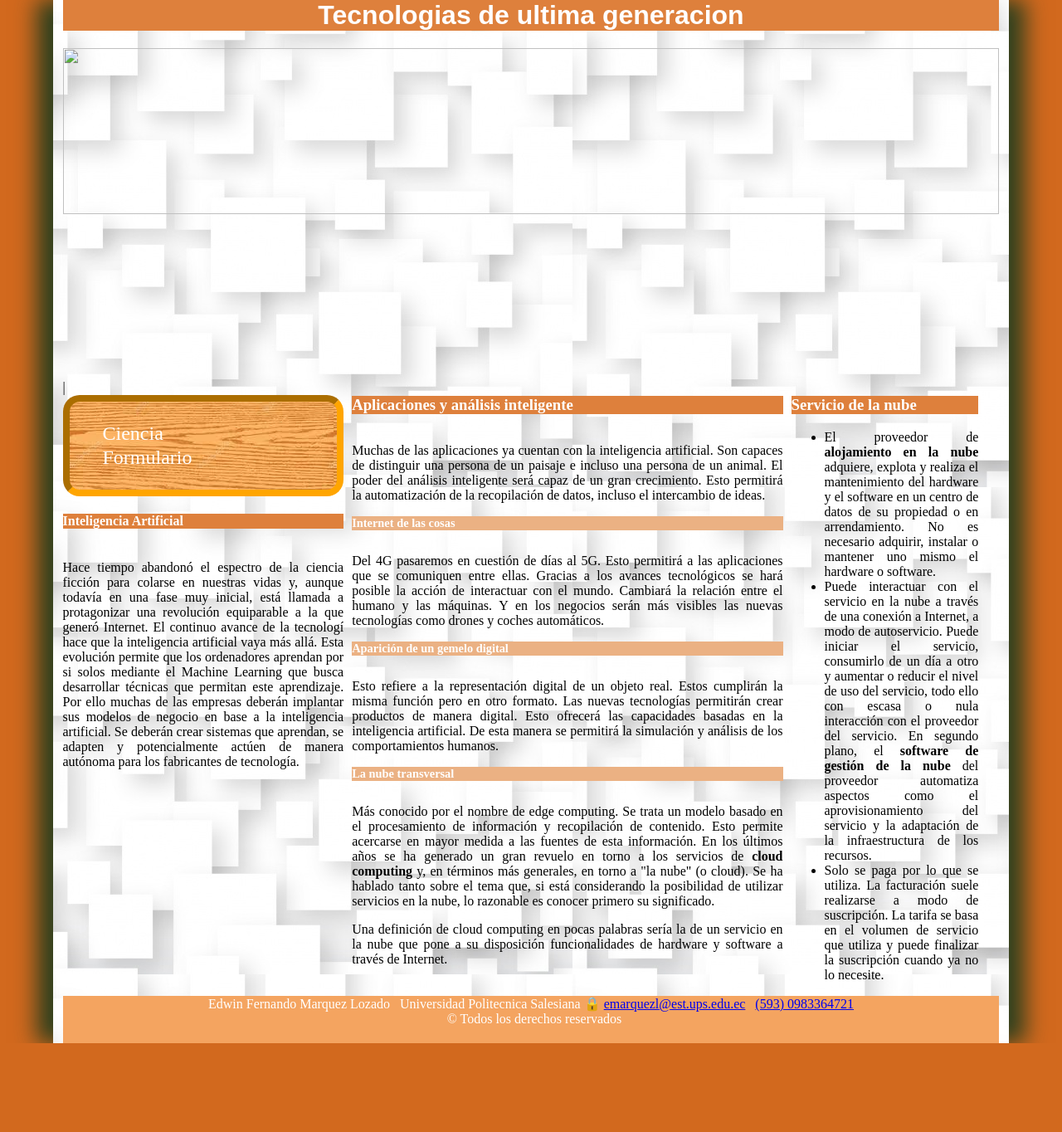
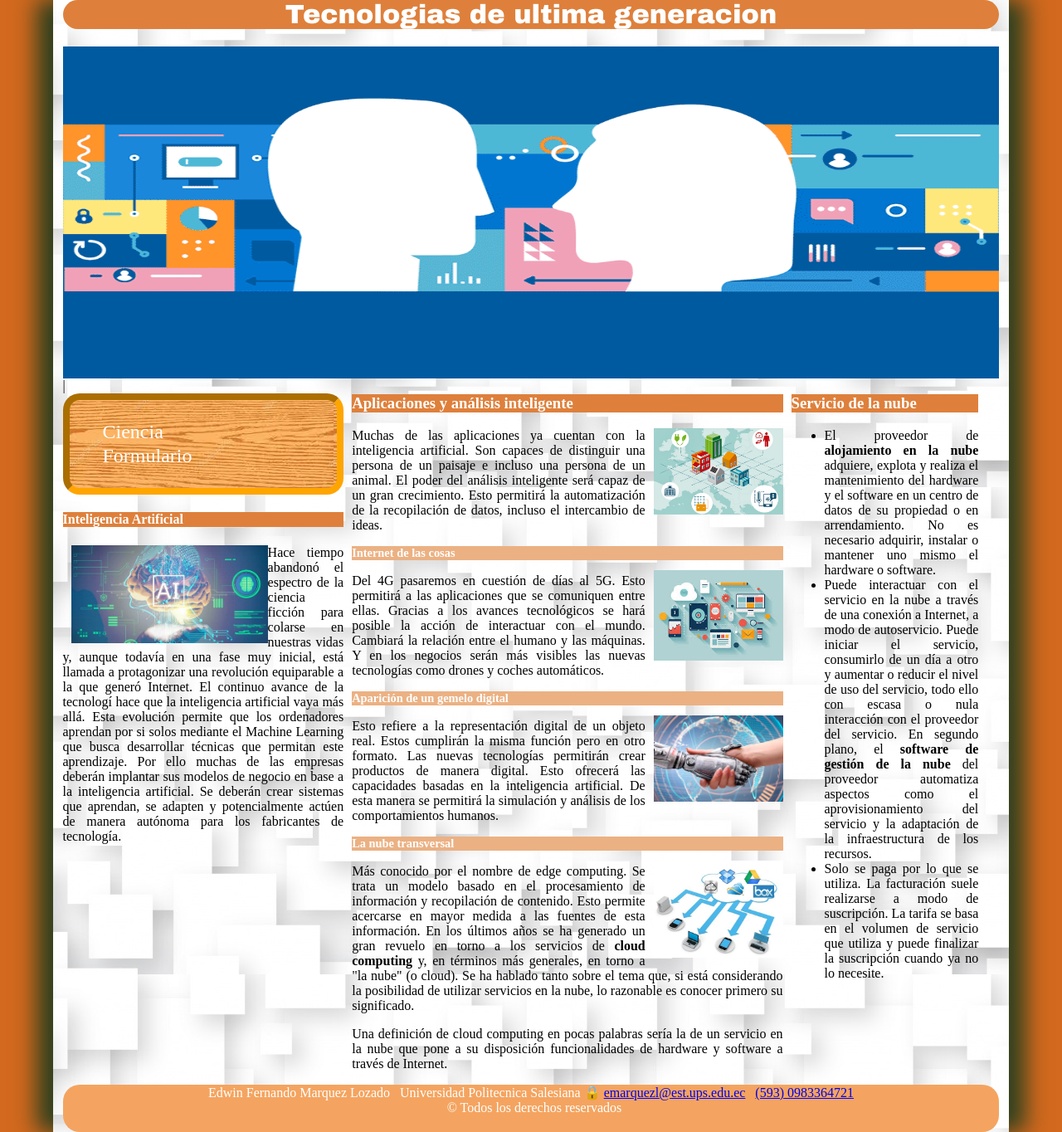
Before and after one commit to Edw1nM4rquez/Practica02---Mi-Sitio-Web-CSS-, a plain HTML site: page Index.html in a window 1280 px wide. Shown: the whole page at 83% size. Before the commit the page ends 1257 px from the top, so only its background shows below. Drawn offline with Linux system fonts and the light colour scheme.

Commit message:
agregamos reglas css y nuevas imagenes para el texto

```diff
--- a/Index.html
+++ b/Index.html
@@ -24,7 +24,7 @@
         <h1 id="tituloPri">
             Tecnologias de ultima generacion
         </h1>
-        <img id="logo" src="img/logo.jpg" alt="">
+        <img id="logo" src="img/logo.gif" alt="">
     </header>
 
 	<section class="cabecera">
@@ -32,10 +32,10 @@
 		|	<nav id="menu">
 			 <ul>
 				    <li>
-				        <a href="ciencia.html">Ciencia</a>
+				        <a href="docs/general/ciencia.html">Ciencia</a>
 					    </li>
 				    <li>
-				      <a href="formulario.html">Formulario</a>
+				      <a href="docs/formulario/formulario.html">Formulario</a>
 				  </li>
 				</ul>
 			</nav>
@@ -46,7 +46,7 @@
                 <header class="tituloSec">
                     <h1>Inteligencia Artificial</h1>
                 </header>
-				<img class="AI" src="../Practica02-Mi-Sitio-Web-CSS-/images/ai.jpg" alt="">
+				<img class="AI" src="img/img5.jpg" alt=""/>
 
                     <p>
 
@@ -79,7 +79,7 @@
                         Aplicaciones y an&aacute;lisis inteligente
                     </h1>
 				</header>
-                    <img class="AAI" src="../Practica02-Mi-Sitio-Web-CSS-/images/AAI.jpg" alt="">
+                    <img class="AAI" src="img/img3.jpg" alt=""/>
                     <p>
                         Muchas de las aplicaciones ya cuentan con la inteligencia artificial. Son capaces de distinguir
                         una persona de un paisaje e incluso una persona de un animal. El poder del an&aacute;lisis inteligente
@@ -99,7 +99,7 @@
                         Internet de las cosas
                     </h2>
 				</header>
-                    <img class="IC" src="../Practica02-Mi-Sitio-Web-CSS-/images/ic.jpg" alt="">
+                    <img class="AAI" src="img/img2.jpg" alt=""/>
                     <p>
                         Del 4G pasaremos en cuesti&oacute;n de d&iacute;as al 5G. Esto permitir&aacute; a las aplicaciones que se comuniquen
                         entre ellas.
@@ -120,7 +120,7 @@
                     </h2>
 					</header>
 
-                    <img class="AAI" src="../Practica02-Mi-Sitio-Web-CSS-/images/AIG.jpg" alt="">
+                    <img class="AAI" src="img/img1.jpg" alt="" />
                     <p>
                         Esto refiere a la representaci&oacute;n digital de un objeto real. Estos cumplir&aacute;n la misma funci&oacute;n
                         pero en otro formato. Las nuevas tecnolog&iacute;as permitir&aacute;n crear productos de manera digital. Esto
@@ -130,7 +130,7 @@
 					 <h2>
                         La nube transversal
                     </h2>
-                    <img class="AAI" src="../Practica02-Mi-Sitio-Web-CSS-/images/nube.jpg" alt="">
+                    <img class="AAI" src="img/img4.jpg" alt=""/>
                     <p>
                         M&aacute;s conocido por el nombre de edge computing. Se trata un modelo basado en el procesamiento de
                         informaci&oacute;n y recopilaci&oacute;n de contenido. Esto permite acercarse en mayor medida a las fuentes de
--- a/css/reglas.css
+++ b/css/reglas.css
@@ -1,10 +1,13 @@
+/*caracteres especiales*/
 @charset "utf-8";
 
 
 /*damos el tipo de letra y el tamaño de las misma */
 #tituloPri{
-font-family: Algerian, Arial;
+font-family:  Arial Black;
 font-size:2em;
+border-radius: 20px;
+
 }
 
  /*centramos el titulo */
@@ -12,11 +15,26 @@ font-size:2em;
 text-align: center;
 }
 
-/*definimos en ancho y el alto de las imagen del logo*/
+/*definimos en ancho y el alto de la imagen del logo y de las demas que se agregaran al texto */
 #logo{
 width: 100%;
 height: 50%
 }
+
+.AAI{
+width: 30%;
+
+float: right;
+margin-left:10px;
+}
+
+.AI{
+width: 70%;
+
+float: left;
+margin-left:10px;
+}
+
 
 /* creamos un margen en el cuerpo de la pagina */
 
@@ -57,7 +75,7 @@ text-align: justify;
 #menu{
 border: orange 8px inset;
 border-radius: 20px;
-border-radius: 20px
+border-radius: 20px;
 }
 
  /*imagen de fondo en el cuerpo de pagina */
@@ -100,7 +118,7 @@ color: white;
 font-size: 0.9em;
 }
 
-/*separacin de bordes de las columnas */
+/*separacion de bordes de las columnas */
 
 .cabecera{
   margin-right:10px;
@@ -119,6 +137,8 @@ font-size: 0.9em;
 
 
 footer {
+border-radius: 20px;
+
 	text-align: center;
 	font-size: 1em;
 	margin-top: 4%;
```
Also changed, not shown: img/img1.jpg (added), img/img2.jpg (added), img/img3.jpg (added), img/img4.jpg (added), img/img5.jpg (added), img/logo.gif (added).
